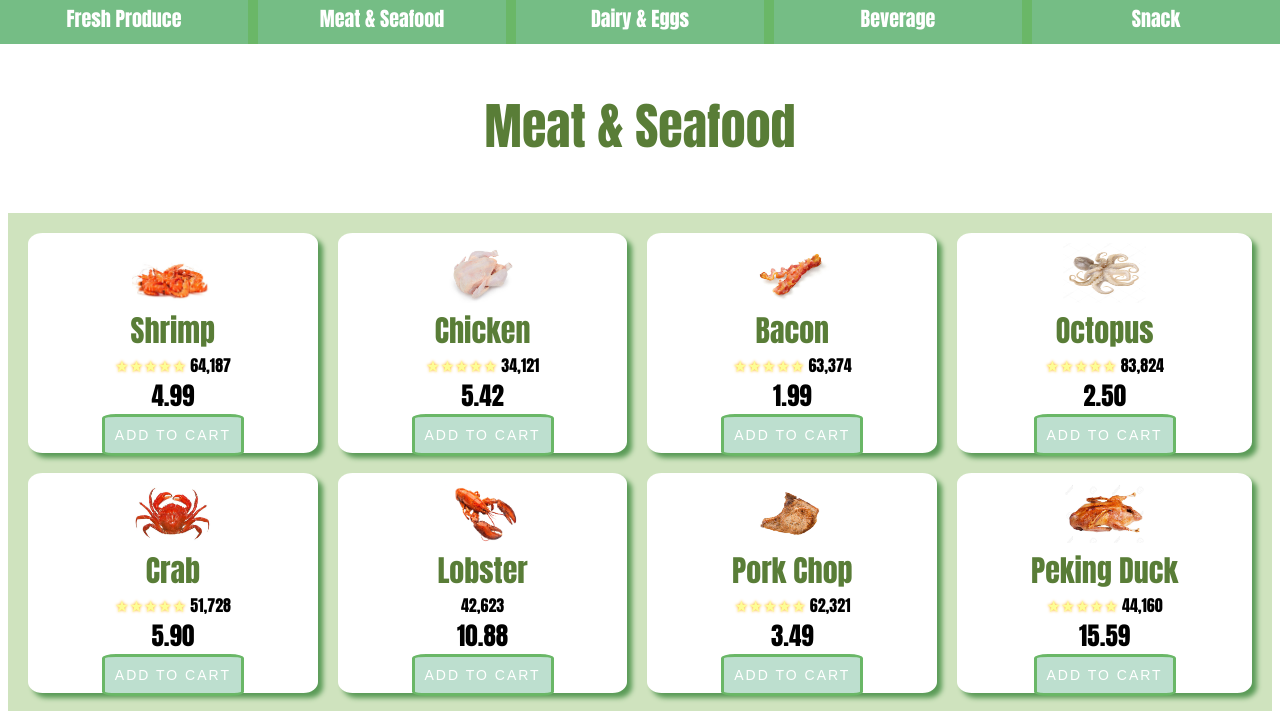
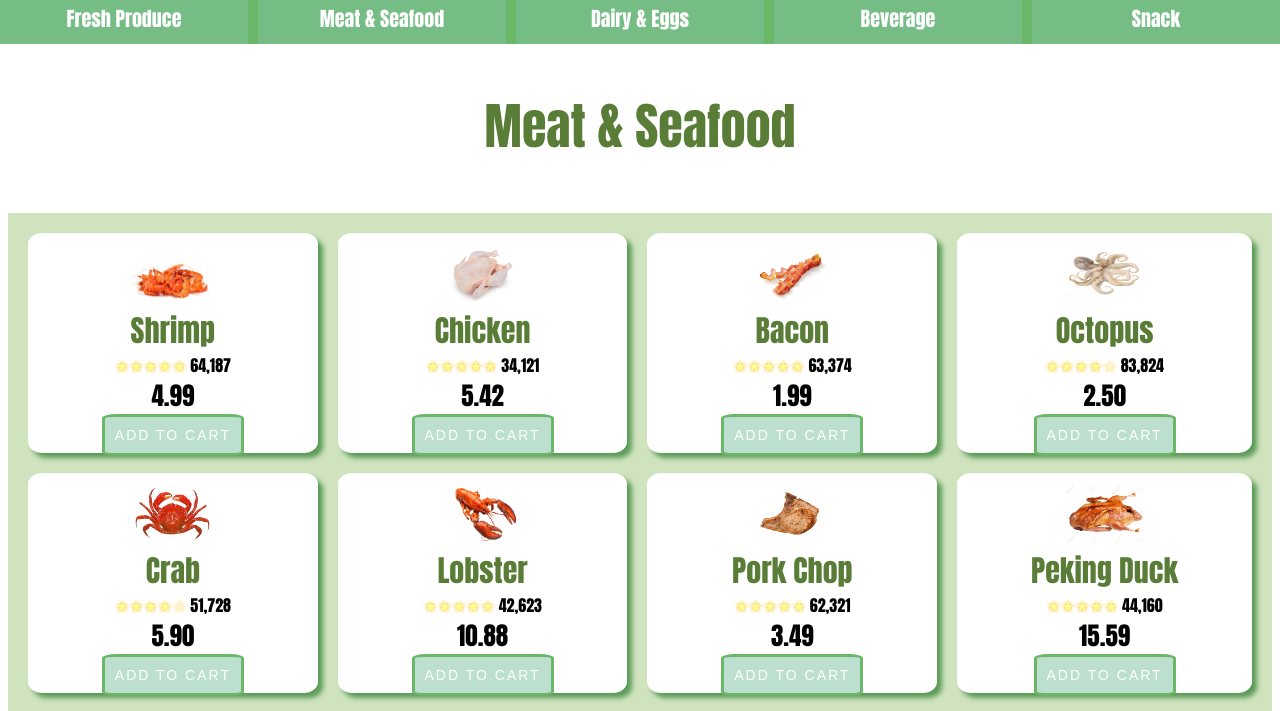
Before and after one commit to sammiwong13/grocery-store, a plain HTML site: page Project_1.4/pages/meat-and-seafood.html in a window 1280 px wide. Shown: the part 62-773 px from the top of the page. Drawn offline with Linux system fonts and the light colour scheme.

Commit message:
modified stars for some products

```diff
--- a/Project_1.4/pages/meat-and-seafood.html
+++ b/Project_1.4/pages/meat-and-seafood.html
@@ -66,7 +66,7 @@
                 <div id="octopus" class="meat-and-seafood product-list">
                     <img class="product-image" id="img-octopus" src="../images/octopus.jpg">
                     <div class="product-name">Octopus</div>
-                    <span class="rating-star">&#9733;&#9733;&#9733;&#9733;&#9733;</span>
+                    <span class="rating-star">&#9733;&#9733;&#9733;&#9733;&#9734;</span>
                     <span class="rating-count">83,824</span>
                     <div class="price">2.50</div>
                     <button class="add-to-cart-btn ripple">Add to Cart</button>
@@ -75,7 +75,7 @@
                 <div id="crab" class="meat-and-seafood product-list">
                     <img class="product-image" id="img-crab" src="../images/crab.jpg">
                     <div class="product-name">Crab</div>
-                    <span class="rating-star">&#9733;&#9733;&#9733;&#9733;&#9733;</span>
+                    <span class="rating-star">&#9733;&#9733;&#9733;&#9733;&#9734;</span>
                     <span class="rating-count">51,728</span>
                     <div class="price">5.90</div>
                     <button class="add-to-cart-btn ripple">Add to Cart</button>
@@ -84,6 +84,7 @@
                 <div id="lobster" class="meat-and-seafood product-list">
                     <img class="product-image" id="img-lobster" src="../images/lobster.jpg">
                     <div class="product-name">Lobster</div>
+                    <span class="rating-star">&#9733;&#9733;&#9733;&#9733;&#9733;</span>
                     <span class="rating-count">42,623</span>
                     <div class="price">10.88</div>
                     <button class="add-to-cart-btn ripple">Add to Cart</button>
```
Also changed, not shown: Project_1.4/pages/beverage.html (+1 -1 lines), Project_1.4/pages/fresh-produce.html (+2 -2 lines), Project_1.4/pages/snack.html (+3 -3 lines).
